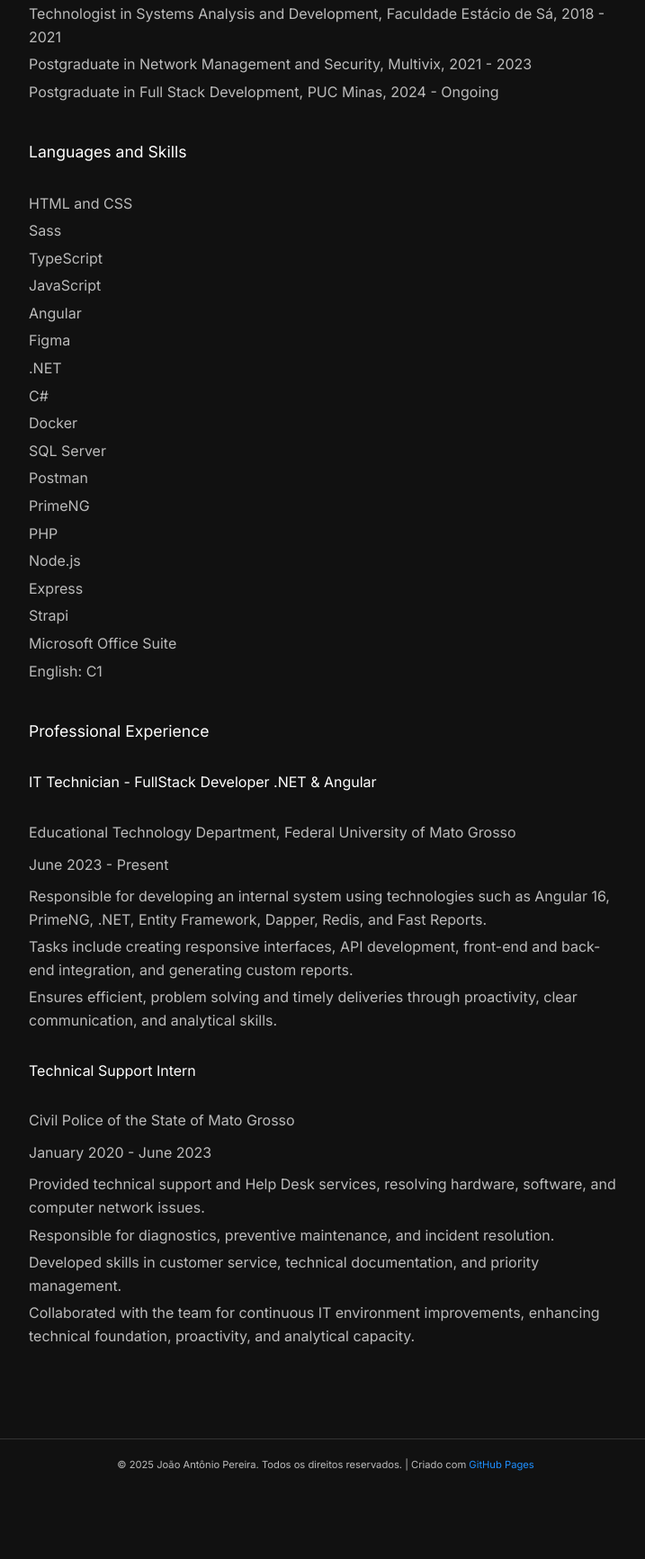
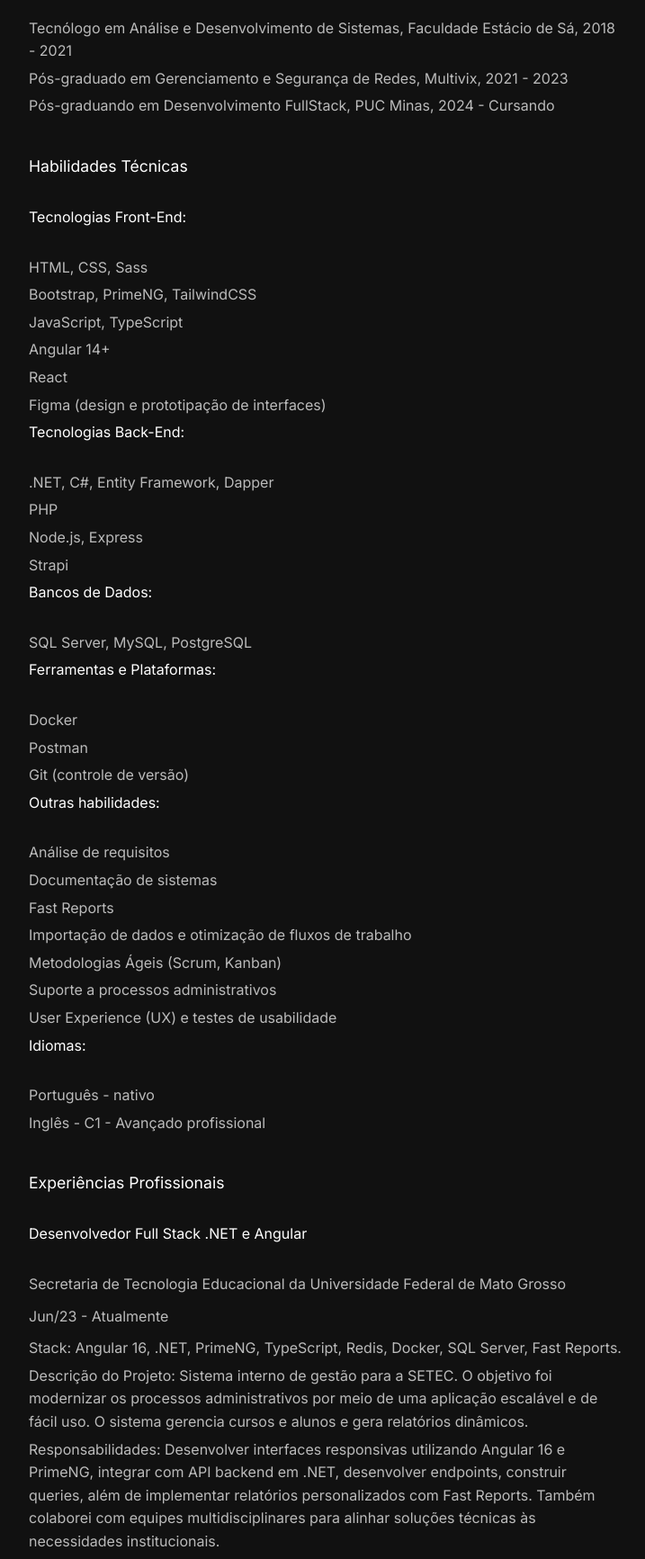
Before and after one commit to Joaaaoo/github-page-joao, a plain HTML site: page index.html in a window 1280 px wide. Shown: the part 475-2208 px from the top of the page at 90% size, without its empty margins (278-995 px from the left). Before the commit the page ends 2143 px from the top, so only its background shows below. Drawn offline with Linux system fonts and the light colour scheme.

Commit message:
Feat: update content

```diff
--- a/index.html
+++ b/index.html
@@ -1,5 +1,5 @@
 <!DOCTYPE html>
-<html lang="en">
+<html lang="pt-BR">
   <head>
     <meta charset="UTF-8" />
     <meta name="viewport" content="width=device-width, initial-scale=1.0" />
@@ -104,15 +104,16 @@
   <body>
     <main>
       <section>
-        <h2>About</h2>
+        <h2>João Antonio Pereira</h2>
         <p>
-          Hello, my name is João Antônio. I have experience in Full Stack
-          development, focusing on technologies such as .NET and Angular. I am
-          always looking for new challenges and opportunities to grow
-          professionally.
+          Formado em Análise e Desenvolvimento de Sistemas, atualmente estou
+          cursando uma pós-graduação em Desenvolvimento Full Stack. Minha
+          jornada na tecnologia é marcada por curiosidade, dedicação e busca
+          constante por aprendizado.
         </p>
-        <h2 class="last">Contact Information</h2>
-        <p>Cuiabá, Mato Grosso - Brazil</p>
+        <h2>Contact Information</h2>
+        <p>Cuiabá, Mato Grosso - Brasil</p>
+        <p>Email: <a href="mailto:jap.la@hotmail.com">jap.la@hotmail.com</a></p>
         <p>
           LinkedIn:
           <a href="https://linkedin.com/in/joaoantoniopereira1" target="_blank"
@@ -128,89 +129,133 @@
       </section>
 
       <section>
-        <h2>Education</h2>
+        <h2>Formação Acadêmica</h2>
         <ul>
           <li>
-            Technologist in Systems Analysis and Development, Faculdade Estácio
-            de Sá, 2018 - 2021
+            Tecnólogo em Análise e Desenvolvimento de Sistemas, Faculdade
+            Estácio de Sá, 2018 - 2021
           </li>
           <li>
-            Postgraduate in Network Management and Security, Multivix, 2021 -
+            Pós-graduado em Gerenciamento e Segurança de Redes, Multivix, 2021 -
             2023
           </li>
           <li>
-            Postgraduate in Full Stack Development, PUC Minas, 2024 - Ongoing
+            Pós-graduando em Desenvolvimento FullStack, PUC Minas, 2024 -
+            Cursando
           </li>
         </ul>
       </section>
 
       <section>
-        <h2>Languages and Skills</h2>
+        <h2>Habilidades Técnicas</h2>
+        <h3>Tecnologias Front-End:</h3>
         <ul>
-          <li>HTML and CSS</li>
-          <li>Sass</li>
-          <li>TypeScript</li>
-          <li>JavaScript</li>
-          <li>Angular</li>
-          <li>Figma</li>
-          <li>.NET</li>
-          <li>C#</li>
+          <li>HTML, CSS, Sass</li>
+          <li>Bootstrap, PrimeNG, TailwindCSS</li>
+          <li>JavaScript, TypeScript</li>
+          <li>Angular 14+</li>
+          <li>React</li>
+          <li>Figma (design e prototipação de interfaces)</li>
+        </ul>
+        <h3>Tecnologias Back-End:</h3>
+        <ul>
+          <li>.NET, C#, Entity Framework, Dapper</li>
+          <li>PHP</li>
+          <li>Node.js, Express</li>
+          <li>Strapi</li>
+        </ul>
+        <h3>Bancos de Dados:</h3>
+        <ul>
+          <li>SQL Server, MySQL, PostgreSQL</li>
+        </ul>
+        <h3>Ferramentas e Plataformas:</h3>
+        <ul>
           <li>Docker</li>
-          <li>SQL Server</li>
           <li>Postman</li>
-          <li>PrimeNG</li>
-          <li>PHP</li>
-          <li>Node.js</li>
-          <li>Express</li>
-          <li>Strapi</li>
-          <li>Microsoft Office Suite</li>
-          <li>English: C1</li>
+          <li>Git (controle de versão)</li>
+        </ul>
+        <h3>Outras habilidades:</h3>
+        <ul>
+          <li>Análise de requisitos</li>
+          <li>Documentação de sistemas</li>
+          <li>Fast Reports</li>
+          <li>Importação de dados e otimização de fluxos de trabalho</li>
+          <li>Metodologias Ágeis (Scrum, Kanban)</li>
+          <li>Suporte a processos administrativos</li>
+          <li>User Experience (UX) e testes de usabilidade</li>
+        </ul>
+        <h3>Idiomas:</h3>
+        <ul>
+          <li>Português - nativo</li>
+          <li>Inglês - C1 - Avançado profissional</li>
         </ul>
       </section>
 
       <section>
-        <h2>Professional Experience</h2>
-        <h3>IT Technician - FullStack Developer .NET & Angular</h3>
+        <h2>Experiências Profissionais</h2>
+        <h3>Desenvolvedor Full Stack .NET e Angular</h3>
         <p>
-          Educational Technology Department, Federal University of Mato Grosso
+          Secretaria de Tecnologia Educacional da Universidade Federal de Mato
+          Grosso
         </p>
-        <p>June 2023 - Present</p>
+        <p>Jun/23 - Atualmente</p>
         <ul>
           <li>
-            Responsible for developing an internal system using technologies
-            such as Angular 16, PrimeNG, .NET, Entity Framework, Dapper, Redis,
-            and Fast Reports.
+            Stack: Angular 16, .NET, PrimeNG, TypeScript, Redis, Docker, SQL
+            Server, Fast Reports.
           </li>
           <li>
-            Tasks include creating responsive interfaces, API development,
-            front-end and back-end integration, and generating custom reports.
+            Descrição do Projeto: Sistema interno de gestão para a SETEC. O
+            objetivo foi modernizar os processos administrativos por meio de uma
+            aplicação escalável e de fácil uso. O sistema gerencia cursos e
+            alunos e gera relatórios dinâmicos.
           </li>
           <li>
-            Ensures efficient, problem solving and timely deliveries through
-            proactivity, clear communication, and analytical skills.
+            Responsabilidades: Desenvolver interfaces responsivas utilizando
+            Angular 16 e PrimeNG, integrar com API backend em .NET, desenvolver
+            endpoints, construir queries, além de implementar relatórios
+            personalizados com Fast Reports. Também colaborei com equipes
+            multidisciplinares para alinhar soluções técnicas às necessidades
+            institucionais.
+          </li>
+          <li>
+            Outras Tarefas Realizadas: Documentação do sistema, Auxílio nos
+            processos administrativos, Design de telas no Figma, Suporte ao
+            usuário final, Importação de dados e Melhoria nos fluxos de
+            trabalho.
           </li>
         </ul>
 
-        <h3 class="last">Technical Support Intern</h3>
-        <p>Civil Police of the State of Mato Grosso</p>
-        <p>January 2020 - June 2023</p>
+        <h3 class="last">
+          Estagiário de Suporte Técnico (Graduação e Pós-Graduação)
+        </h3>
+        <p>Polícia Judiciária Civil do Estado de Mato Grosso</p>
+        <p>Jan/20 - Jun/23</p>
         <ul>
+          <li>Stack: Hardware, Software, Redes de Computadores.</li>
           <li>
-            Provided technical support and Help Desk services, resolving
-            hardware, software, and computer network issues.
+            Descrição do Projeto: Suporte técnico e Help Desk para diagnóstico e
+            resolução de problemas em equipamentos e sistemas de TI. O objetivo
+            foi garantir a operação contínua de infraestrutura tecnológica, além
+            de aprimorar a experiência do usuário final por meio de soluções
+            rápidas e eficazes.
           </li>
           <li>
-            Responsible for diagnostics, preventive maintenance, and incident
-            resolution.
+            Responsabilidades: Diagnosticar e solucionar problemas relacionados
+            a hardware, software e redes de computadores, realizar manutenção
+            preventiva e corretiva em equipamentos de TI, documentar
+            procedimentos técnicos e registros de incidentes para otimização de
+            processos, prestar atendimento técnico ao cliente, com foco em
+            eficiência e qualidade, gerenciar prioridades para atender demandas
+            críticas de maneira ágil e eficaz.
           </li>
           <li>
-            Developed skills in customer service, technical documentation, and
-            priority management.
-          </li>
-          <li>
-            Collaborated with the team for continuous IT environment
-            improvements, enhancing technical foundation, proactivity, and
-            analytical capacity.
+            Outras Tarefas Realizadas: Colaboração em equipe para melhorias no
+            ambiente de TI, criação e manutenção de documentação técnica, apoio
+            na implementação de melhorias contínuas em sistemas e processos.
+            Essa experiência foi fundamental para consolidar minha base técnica,
+            desenvolver habilidades analíticas e aprimorar a proatividade no
+            ambiente de TI.
           </li>
         </ul>
       </section>
```
